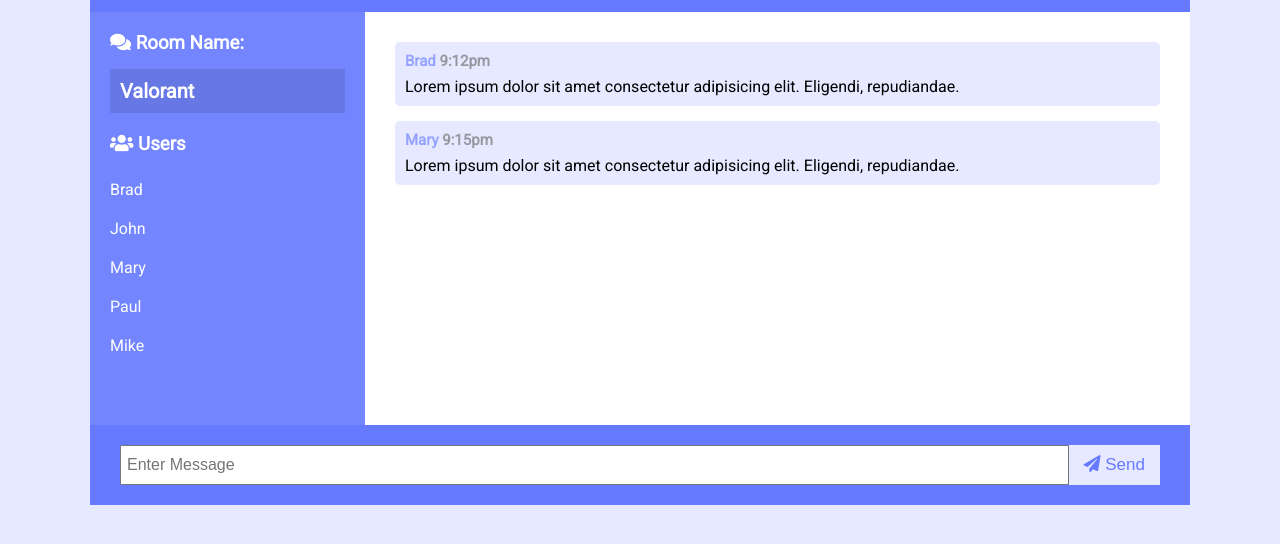
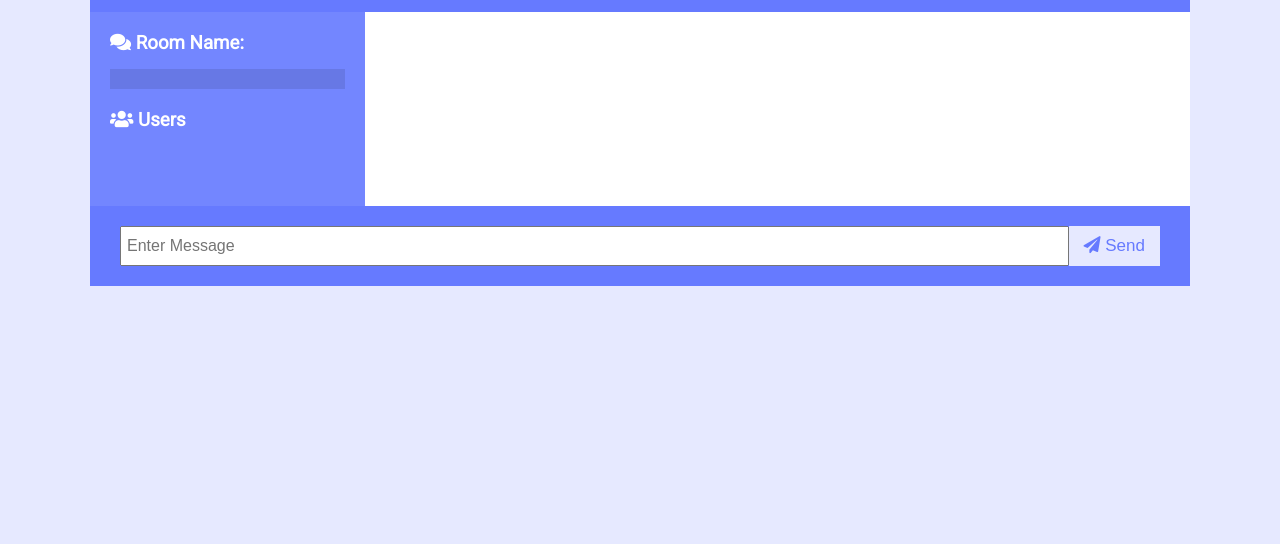
Before and after one commit to X-MOD-I/TeamsCord, a website: page public/chat.html in a window 1280 px wide. Shown: the part 86-630 px from the top of the page. Drawn offline with nearby package versions, Linux system fonts and the light colour scheme.

Commit message:
added dynamic user and room change functionality

```diff
--- a/public/chat.html
+++ b/public/chat.html
@@ -16,31 +16,11 @@
     <main class="chat-main">
       <div class="chat-sidebar">
         <h3><i class="fas fa-comments"></i> Room Name:</h3>
-        <h2 id="room-name">Valorant</h2>
+        <h2 id="room-name"></h2>
         <h3><i class="fas fa-users"></i> Users</h3>
-        <ul id="users">
-          <li>Brad</li>
-          <li>John</li>
-          <li>Mary</li>
-          <li>Paul</li>
-          <li>Mike</li>
-        </ul>
+        <ul id="users"></ul>
       </div>
       <div class="chat-messages">
-					<div class="message">
-						<p class="meta">Brad <span>9:12pm</span></p>
-						<p class="text">
-							Lorem ipsum dolor sit amet consectetur adipisicing elit. Eligendi,
-							repudiandae.
-						</p>
-					</div>
-					<div class="message">
-						<p class="meta">Mary <span>9:15pm</span></p>
-						<p class="text">
-							Lorem ipsum dolor sit amet consectetur adipisicing elit. Eligendi,
-							repudiandae.
-						</p>
-					</div>
       </div>
     </main>
     <div class="chat-form-container">
@@ -57,6 +37,8 @@
     </div>
   </div>
 
+  <script src="https://cdnjs.cloudflare.com/ajax/libs/qs/5.1.0/qs.js" integrity="sha512-ZvWMLmL1BYoUuFSxkTjGnu0DWChfWpey4x1v9Rk0ndHe54qLUqZlitVEQRyuAHCobTOFD7PfS+Wi2Po50esLnw==" crossorigin="anonymous" referrerpolicy="no-referrer"></script>
+  <script src="/socket.io/socket.io.js"></script>
   <script src="js/main.js"></script>
 </body>
 </html>
```
